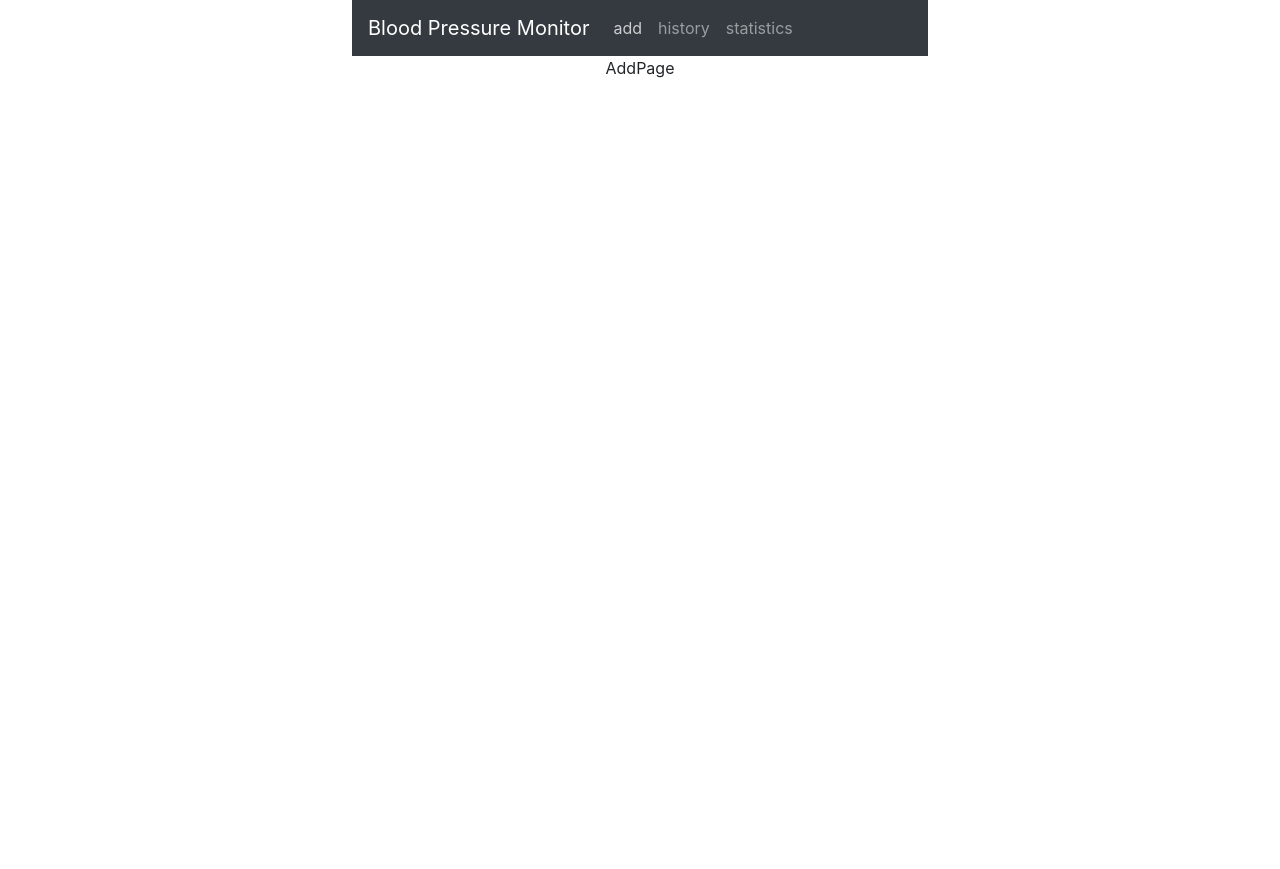
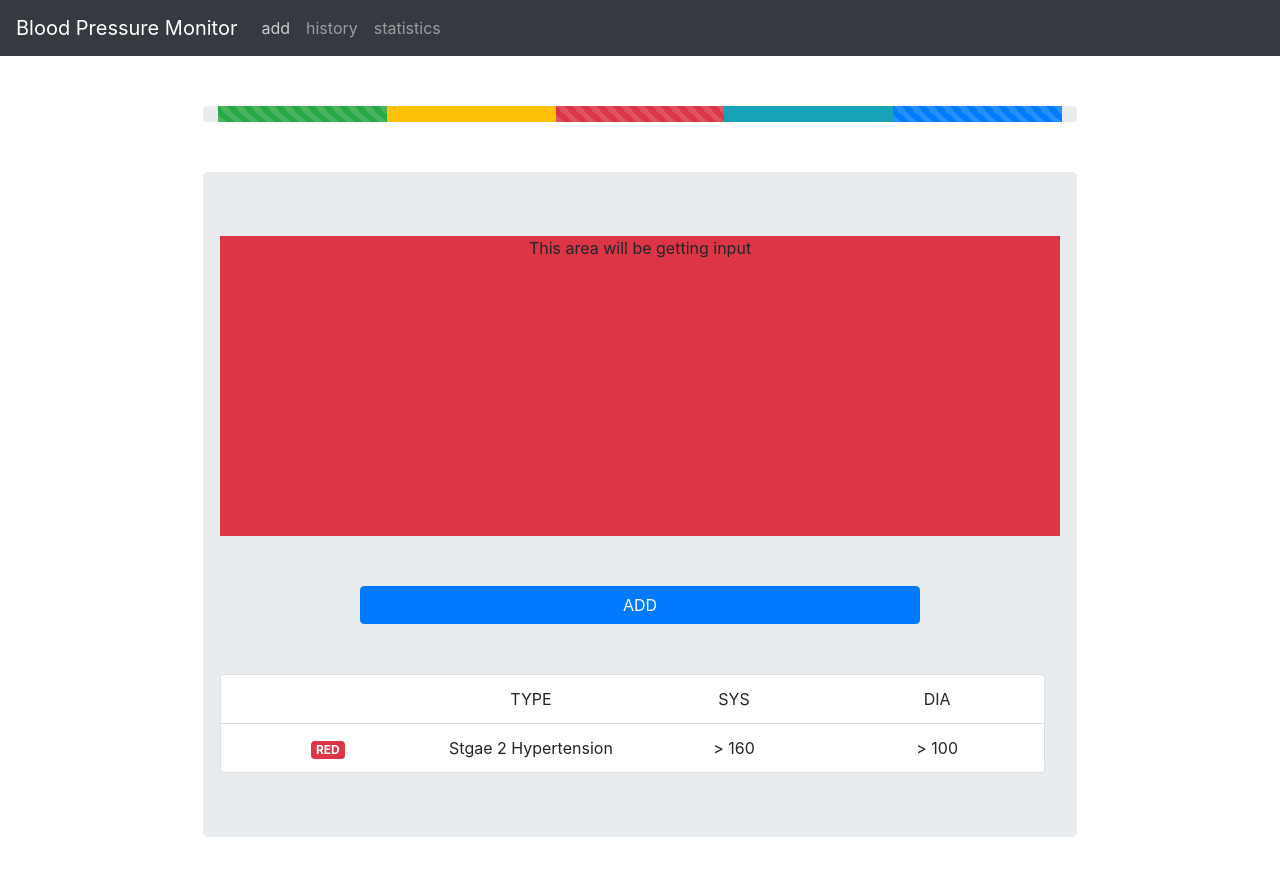
Before and after one commit to jeffoo713/pressureMonitor, a React (Create React App) app: page / in a window 1280 px wide. Both pictures are taken after a click on the button "add". Before the commit the page ends 800 px from the top, so only its background shows below. Built offline with nearby package versions, Linux system fonts and the light colour scheme.

Commit message:
created a template of addPage

```diff
--- a/src/App.js
+++ b/src/App.js
@@ -8,6 +8,7 @@ import HistoryPage from './component/Pages/HistoryPage/HistoryPage.component';
 import StatisticsPage from './component/Pages/StatisticsPage/Statistics.component';
 
 import './App.scss';
+import 'bootstrap/dist/css/bootstrap.min.css';
 
 
 
--- a/src/App.scss
+++ b/src/App.scss
@@ -6,9 +6,7 @@
 }
 
 .App {
-  width: 45vw;
-  height: 90vh;
+  height: 100vh;
   margin: auto;
   text-align: center;
-
 }
--- a/src/component/Pages/AddPage/AddPage.component.jsx
+++ b/src/component/Pages/AddPage/AddPage.component.jsx
@@ -1,13 +1,68 @@
 import React from 'react';
-
+import { Jumbotron, ProgressBar, Button, Row, Col, ListGroup, Badge } from 'react-bootstrap';
 import './AddPage.styles.scss';
 
 class AddPage extends React.Component {
 
   render() {
 
-    return(
-      <div className='add-page'>AddPage</div>
+    return (
+      <div className='add-page'>
+        <Row style={{ paddingTop: '50px' }}>
+          <ProgressBar className='col-8 mx-auto'>
+            <ProgressBar striped variant="success" now={20} key={1} />
+            <ProgressBar variant="warning" now={20} key={2} />
+            <ProgressBar striped variant="danger" now={20} key={3} />
+            <ProgressBar variant="info" now={20} key={4} />
+            <ProgressBar striped variant="primary" now={20} key={5} />
+          </ProgressBar>
+        </Row>
+        <Row style={{ paddingTop: '50px' }}>
+          <Jumbotron className='col-8 mx-auto'>
+            <Row>
+              <div className="bg-danger col-12" style={{ height: '300px' }}>This area will be getting input</div>
+            </Row>
+            <Row style={{ paddingTop: '50px' }}>
+              <Button variant="primary" className="col-8 mx-auto">ADD</Button>
+            </Row>
+            <Row>
+              <ListGroup className="col-12" style={{ paddingTop: '50px' }}>
+                <ListGroup.Item>
+                  <Row>
+                    <Col>
+                    </Col>
+                    <Col>
+                      TYPE
+                  </Col>
+                    <Col>
+                      SYS
+                  </Col>
+                    <Col>
+                      DIA
+                  </Col>
+                  </Row>
+                </ListGroup.Item>
+                <ListGroup.Item>
+                  <Row>
+                    <Col>
+                      <Badge variant="danger">RED</Badge>
+                    </Col>
+                    <Col>
+                      Stgae 2 Hypertension
+                  </Col>
+                    <Col>
+                      > 160
+                  </Col>
+                    <Col>
+                      > 100
+                  </Col>
+                  </Row>
+                </ListGroup.Item>
+              </ListGroup>
+            </Row>
+          </Jumbotron>
+        </Row>
+      </div>
     )
   }
 }
--- a/src/component/Pages/AddPage/AddPage.styles.scss
+++ b/src/component/Pages/AddPage/AddPage.styles.scss
@@ -1,3 +1,3 @@
 .add-page{
-  height: 85%;
+  height: 100%;
 }
```
